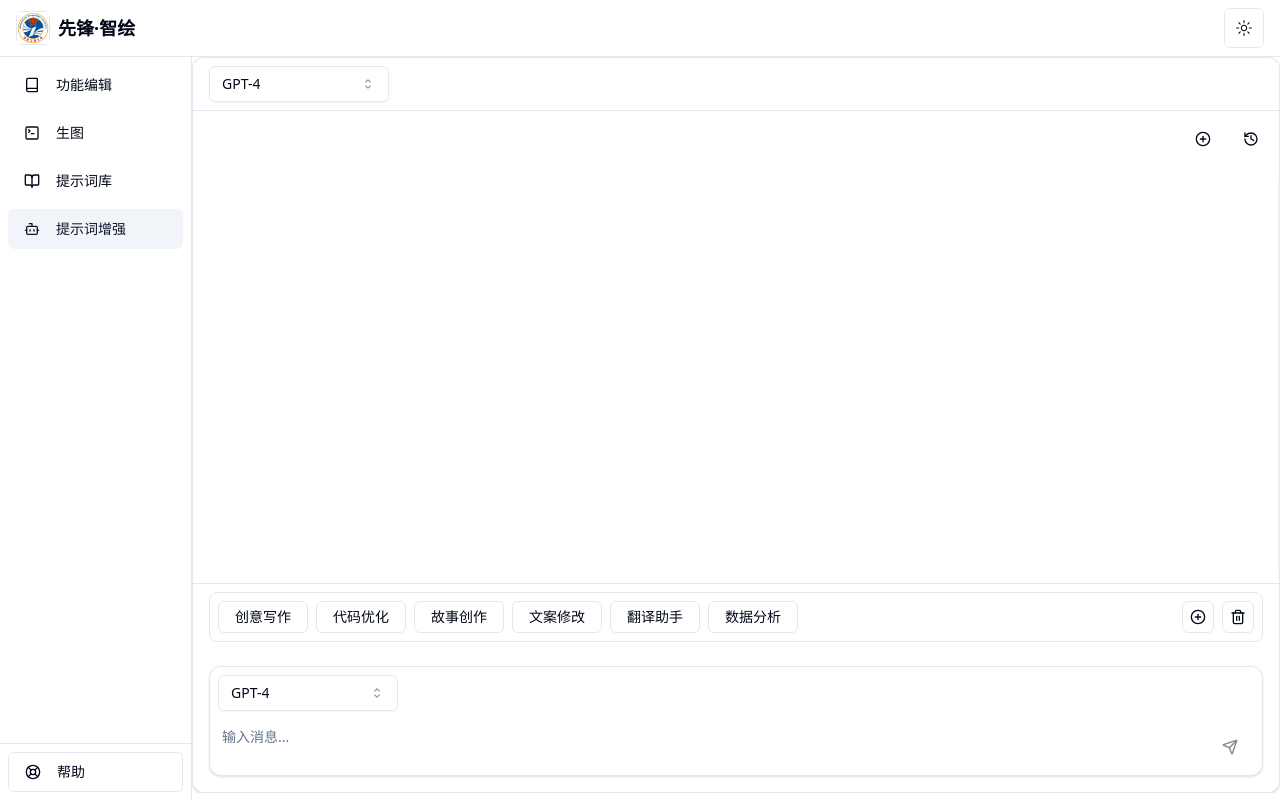
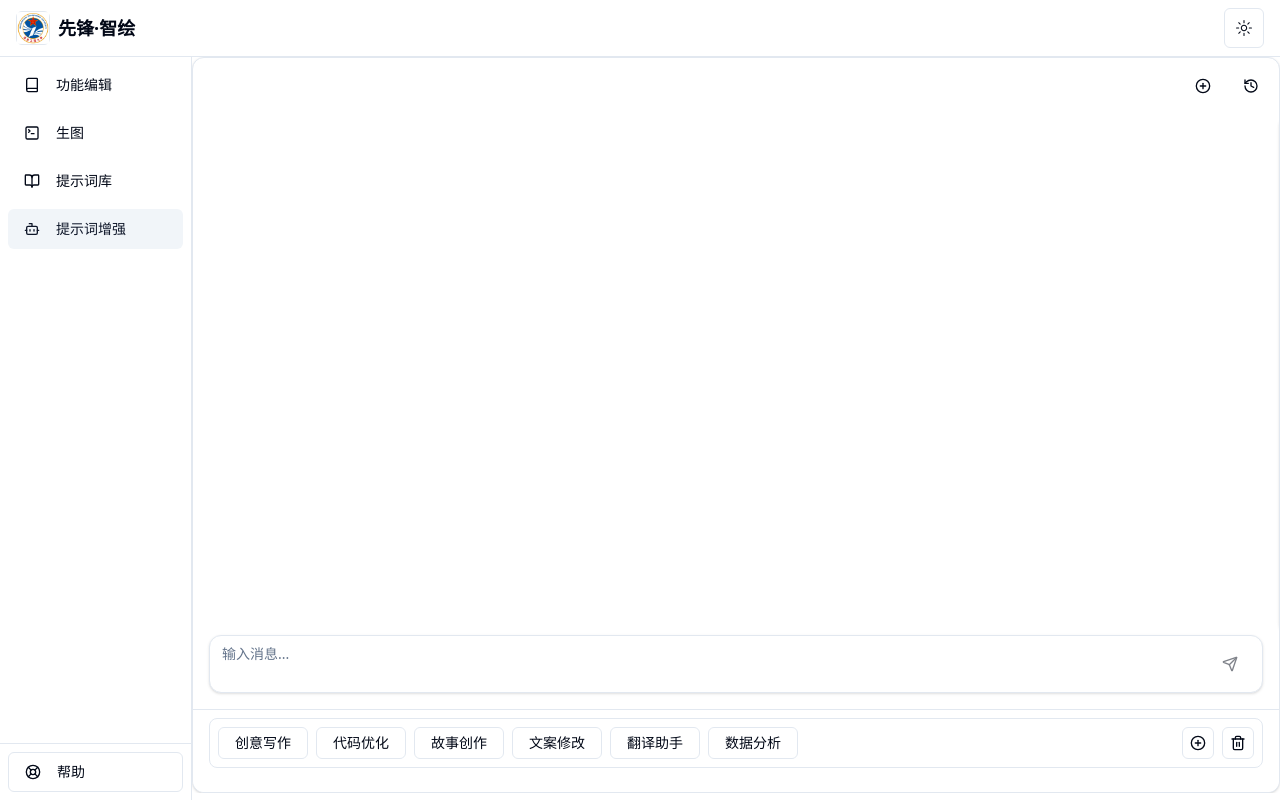
Before and after one commit to Zzyero/xianfengzhihui1, a Next.js app: page / in a window 1280 px wide. Both pictures are taken after a click on the button "提示词增强". Built offline with nearby package versions, Linux system fonts and the light colour scheme.

Commit message:
前端初版

```diff
--- a/app/page.tsx
+++ b/app/page.tsx
@@ -4,7 +4,7 @@ import { TopNav } from "@/components/top-nav"
 import { useState } from "react"
 import PlaygroundPage from "@/components/pages/playground/playground-page";
 import ViewComfyPage from "@/components/pages/view-comfy/view-comfy-page";
-import PromptEnhancementPage from "@/components/PromptEnhancement/PromptEnhancementPage";
+import PromptEnhancementPage from "@/components/pages/PromptEnhancement/PromptEnhancementPage";
 import { ViewComfyProvider } from "@/app/providers/view-comfy-provider";
 import { Toaster } from "@/components/ui/toaster";
 import { Button } from "@/components/ui/button";
--- a/components/PromptEnhancement/ChatInterface/MessageInput.tsx
+++ b/components/pages/PromptEnhancement/ChatInterface/MessageInput.tsx
@@ -64,20 +64,6 @@ const MessageInput: React.FC<MessageInputProps> = ({
 
   return (
     <div className="relative">
-      <div className="flex gap-2 p-2">
-        <Select
-          value={selectedModel}
-          onValueChange={setSelectedModel}
-        >
-          <SelectTrigger className="w-[180px]">
-            <SelectValue placeholder="选择模型" />
-          </SelectTrigger>
-          <SelectContent>
-            <SelectItem value="gpt-4">GPT-4</SelectItem>
-            <SelectItem value="gpt-3.5-turbo">GPT-3.5</SelectItem>
-          </SelectContent>
-        </Select>
-      </div>
 
       <div className="relative">
         <Textarea
--- a/components/PromptEnhancement/PromptEnhancementPage.tsx
+++ b/components/pages/PromptEnhancement/PromptEnhancementPage.tsx
@@ -102,22 +102,6 @@ const PromptEnhancementPage = () => {
       <div className="flex-1 flex overflow-hidden relative">
         <Card className="flex-1 flex flex-col overflow-hidden">
           <CardContent className="flex-1 flex flex-col p-0 overflow-hidden">
-            {/* 模型选择 */}
-            <div className="px-4 py-2 border-b">
-              <Select
-                value={selectedModel}
-                onValueChange={setSelectedModel}
-              >
-                <SelectTrigger className="w-[180px]">
-                  <SelectValue placeholder="选择模型" />
-                </SelectTrigger>
-                <SelectContent>
-                  <SelectItem value="gpt-4">GPT-4</SelectItem>
-                  <SelectItem value="gpt-3.5-turbo">GPT-3.5</SelectItem>
-                  <SelectItem value="claude-3">Claude 3</SelectItem>
-                </SelectContent>
-              </Select>
-            </div>
 
             {/* 聊天窗口 */}
             <div className="flex-1 overflow-hidden">
@@ -142,10 +126,6 @@ const PromptEnhancementPage = () => {
                 transform: `translateY(-${Math.max(0, inputHeight - 56)}px)`
               }}
             >
-              {/* 模板栏 */}
-              <div className="px-4 py-2 border-t">
-                <TemplateBar onAddTemplate={() => setIsAddTemplateDialogOpen(true)} />
-              </div>
 
               {/* 输入框 */}
               <div className="px-4 pb-4">
@@ -160,49 +140,16 @@ const PromptEnhancementPage = () => {
                   </CardContent>
                 </Card>
               </div>
+
+              {/* 模板栏 */}
+              <div className="px-4 py-2 border-t">
+                <TemplateBar onAddTemplate={() => setIsAddTemplateDialogOpen(true)} />
+              </div>
             </div>
           </CardContent>
         </Card>
       </div>
 
-      {/* 添加模板对话框 */}
-      <Dialog open={isAddTemplateDialogOpen} onOpenChange={setIsAddTemplateDialogOpen}>
-        <DialogContent>
-          <DialogHeader>
-            <DialogTitle>添加新模板</DialogTitle>
-          </DialogHeader>
-          <div className="space-y-4">
-            <div>
-              <label className="text-sm font-medium">模板名称</label>
-              <Input
-                value={newTemplate.name}
-                onChange={(e) => setNewTemplate({ ...newTemplate, name: e.target.value })}
-                placeholder="输入模板名称"
-              />
-            </div>
-            <div>
-              <label className="text-sm font-medium">模板内容</label>
-              <Textarea
-                value={newTemplate.content}
-                onChange={(e) => setNewTemplate({ ...newTemplate, content: e.target.value })}
-                placeholder="输入模板内容"
-                rows={4}
-              />
-            </div>
-            <div className="flex justify-end space-x-2">
-              <Button variant="outline" onClick={() => setIsAddTemplateDialogOpen(false)}>
-                取消
-              </Button>
-              <Button onClick={() => {
-                // TODO: 实现保存模板逻辑
-                setIsAddTemplateDialogOpen(false);
-              }}>
-                保存
-              </Button>
-            </div>
-          </div>
-        </DialogContent>
-      </Dialog>
     </div>
   );
 };
```
Also changed, not shown: components/pages/PromptEnhancement/ChatInterface/ChatWindow.tsx (renamed from components/PromptEnhancement/ChatInterface/ChatWindow.tsx), components/pages/PromptEnhancement/TemplateBar/TemplateBar.tsx (renamed from components/PromptEnhancement/TemplateBar/TemplateBar.tsx), components/pages/PromptEnhancement/TemplateManagement/TemplateEditor.tsx (renamed from components/PromptEnhancement/TemplateManagement/TemplateEditor.tsx), components/pages/PromptEnhancement/TemplateManagement/TemplateList.tsx (renamed from components/PromptEnhancement/TemplateManagement/TemplateList.tsx).
